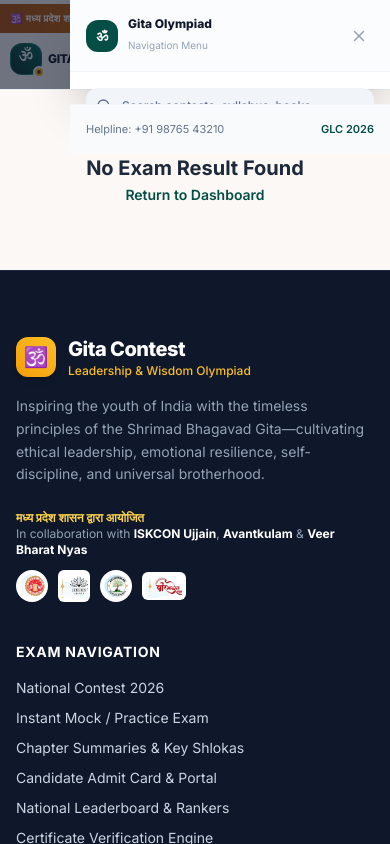
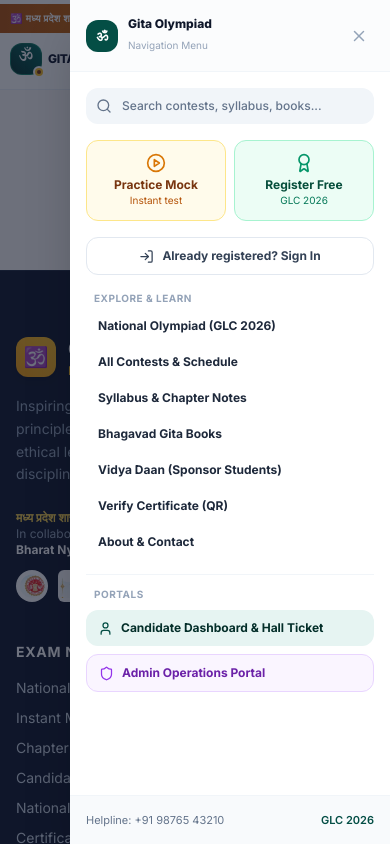
Before and after one commit to Deveshshrivas/gita-contest-portal, a React (Vite) app: page /student/results/1 in a window 390 px wide. Both pictures are taken after a click on the button 361 px from the left and 59 px from the top of the page. Shown: the top 844 px of the page. Built offline with nearby package versions, Linux system fonts and the light colour scheme; no server answers.

Commit message:
fix(mobile): render mobile navigation drawer via createPortal to escape header containing block and fill 100% viewport height

```diff
--- a/src/components/layout/Navbar.jsx
+++ b/src/components/layout/Navbar.jsx
@@ -1,4 +1,5 @@
 import React, { useState, useEffect, useRef } from 'react';
+import { createPortal } from 'react-dom';
 import { Link, useLocation, useNavigate } from 'react-router-dom';
 import {
   BookOpen,
@@ -52,6 +53,18 @@ export default function Navbar() {
     setMobileMenuOpen(false);
     setOpenDropdown(null);
   }, [location.pathname]);
+
+  // Lock body scroll when mobile menu is open
+  useEffect(() => {
+    if (mobileMenuOpen) {
+      document.body.style.overflow = 'hidden';
+    } else {
+      document.body.style.overflow = 'unset';
+    }
+    return () => {
+      document.body.style.overflow = 'unset';
+    };
+  }, [mobileMenuOpen]);
 
   // Handle scroll detection for glassmorphic navbar
   useEffect(() => {
@@ -566,10 +579,13 @@ export default function Navbar() {
             </div>
           </div>
         </div>
+      </header>
 
-        {/* ── Mobile Slide-Out Drawer (Elevated UI/UX) ── */}
-        {mobileMenuOpen && (
-          <div className="lg:hidden fixed inset-0 z-50 flex">
+      {/* ── Mobile Slide-Out Drawer (Rendered via Portal to cover full viewport) ── */}
+      {mobileMenuOpen &&
+        typeof document !== 'undefined' &&
+        createPortal(
+          <div className="lg:hidden fixed inset-0 z-50 flex justify-end">
             {/* Backdrop */}
             <div
               className="fixed inset-0 bg-slate-900/60 backdrop-blur-xs animate-in fade-in duration-200"
@@ -577,9 +593,9 @@ export default function Navbar() {
             />
 
             {/* Drawer Content */}
-            <div className="relative ml-auto w-full max-w-xs sm:max-w-sm bg-white h-full shadow-2xl flex flex-col z-10 animate-in slide-in-from-right duration-200">
+            <div className="relative w-full max-w-xs sm:max-w-sm bg-white h-full h-[100dvh] max-h-screen shadow-2xl flex flex-col z-10 animate-in slide-in-from-right duration-200">
               {/* Drawer Header */}
-              <div className="p-4 border-b border-slate-100 flex items-center justify-between bg-slate-50/50">
+              <div className="p-4 border-b border-slate-100 flex items-center justify-between bg-slate-50/50 shrink-0">
                 <div className="flex items-center gap-2.5">
                   <div className="w-8 h-8 rounded-xl bg-vedic-primary text-white flex items-center justify-center font-bold text-sm">
                     ॐ
@@ -729,14 +745,14 @@ export default function Navbar() {
               </div>
 
               {/* Drawer Footer */}
-              <div className="p-4 border-t border-slate-100 bg-slate-50 text-[11px] text-slate-500 flex items-center justify-between">
+              <div className="p-4 border-t border-slate-100 bg-slate-50 text-[11px] text-slate-500 flex items-center justify-between shrink-0">
                 <span>Helpline: +91 98765 43210</span>
                 <span className="font-semibold text-vedic-primary">GLC 2026</span>
               </div>
             </div>
-          </div>
+          </div>,
+          document.body
         )}
-      </header>
 
       {/* ── Integrated Search / Command Palette ── */}
       <SearchModal isOpen={searchModalOpen} onClose={() => setSearchModalOpen(false)} />
```
